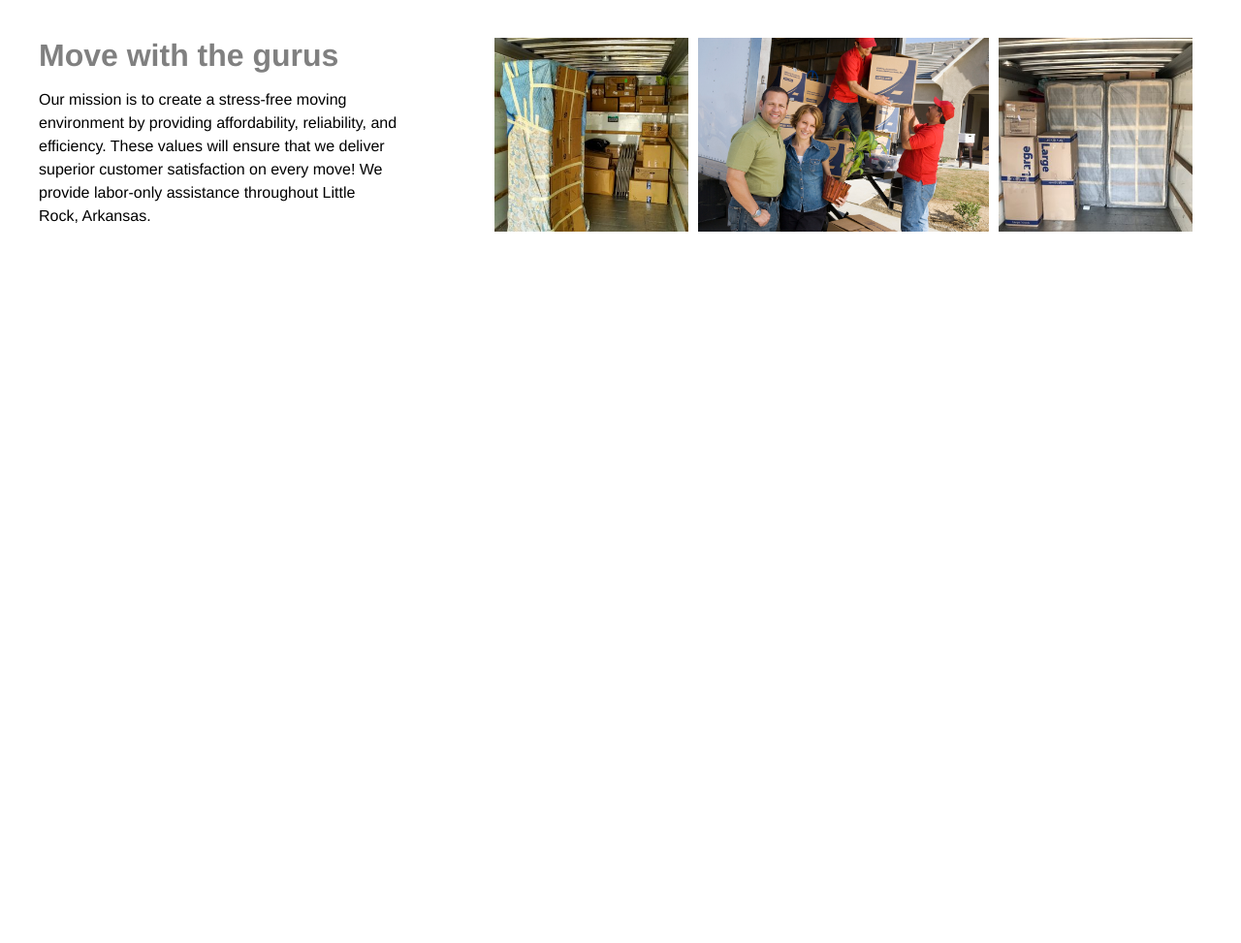
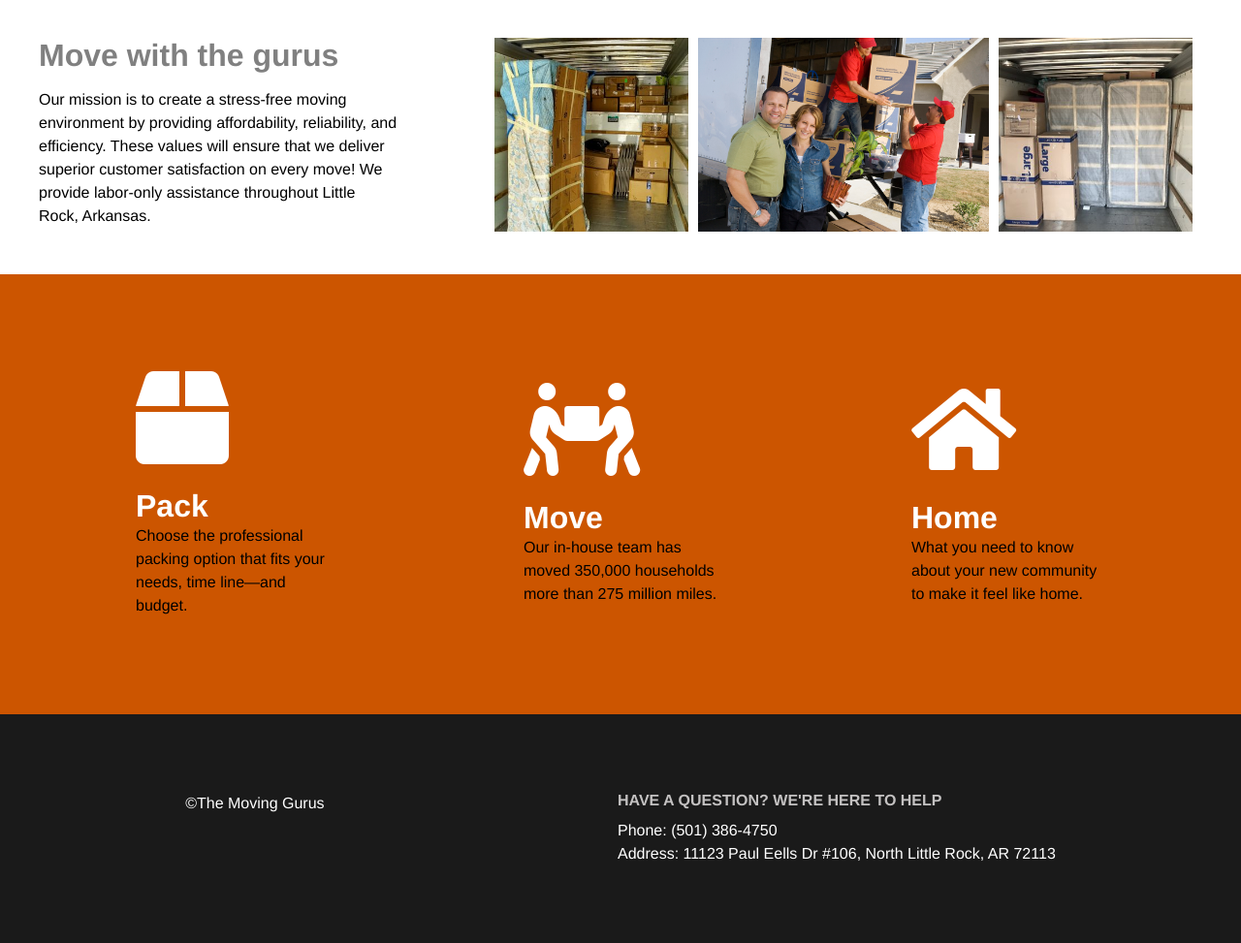
Before and after one commit to knorful/moving-gurus-03, a plain HTML site: page index.html in a window 1280 px wide. Shown: the part 814-1787 px from the top of the page at 97% size. Before the commit the page ends 1097 px from the top, so only its background shows below. Drawn offline with Linux system fonts and the light colour scheme.

Commit message:
add footer

```diff
--- a/index.html
+++ b/index.html
@@ -16,9 +16,9 @@
 
         <nav>
           <ul id="nav-links">
-            <li><a>Mission</a></li>
-            <li><a>Gallery</a></li>
-            <li><a>Contact</a></li>
+            <li><a href="#mission">Mission</a></li>
+            <li><a href="#services">Services</a></li>
+            <li><a href="#contact">Contact</a></li>
           </ul>
         </nav>
       </section>
@@ -99,6 +99,7 @@
             Arkansas.
           </p>
         </section>
+
         <section id="gallery">
           <section id="pics">
             <figure>
@@ -119,6 +120,53 @@
           </section>
         </section>
       </section>
+
+      <section id="services">
+        <section class="container">
+          <section class="service">
+            <i class="fas fa-box"></i>
+            <h1>Pack</h1>
+            <p>
+              Choose the professional packing option that fits your needs, time
+              line—and budget.
+            </p>
+          </section>
+
+          <section class="service">
+            <i class="fas fa-people-carry"></i>
+            <h1>Move</h1>
+            <p>
+              Our in-house team has moved 350,000 households more than 275
+              million miles.
+            </p>
+          </section>
+
+          <section class="service">
+            <i class="fas fa-home"></i>
+            <h1>Home</h1>
+            <p>
+              What you need to know about your new community to make it feel
+              like home.
+            </p>
+          </section>
+        </section>
+      </section>
+
+      <footer>
+        <section class="container">
+          <section id="copyright">
+            <p>&copy;The Moving Gurus</p>
+          </section>
+
+          <section id="contact">
+            <h4>HAVE A QUESTION? WE'RE HERE TO HELP</h2>
+            <p>Phone: (501) 386-4750</p>
+            <p>
+              Address: 11123 Paul Eells Dr #106, North Little Rock, AR 72113
+            </p>
+          </section>
+        </section>
+      </footer>
     </main>
   </body>
 </html>
```
